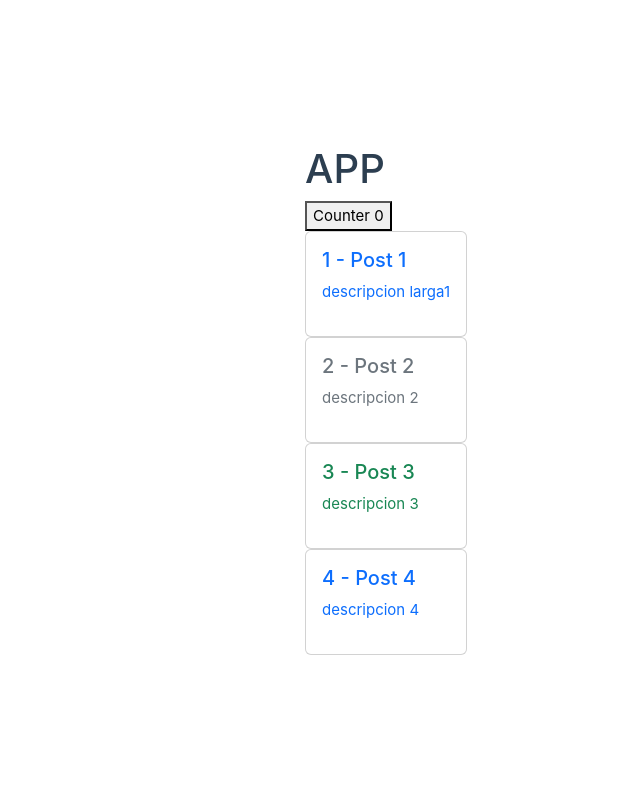
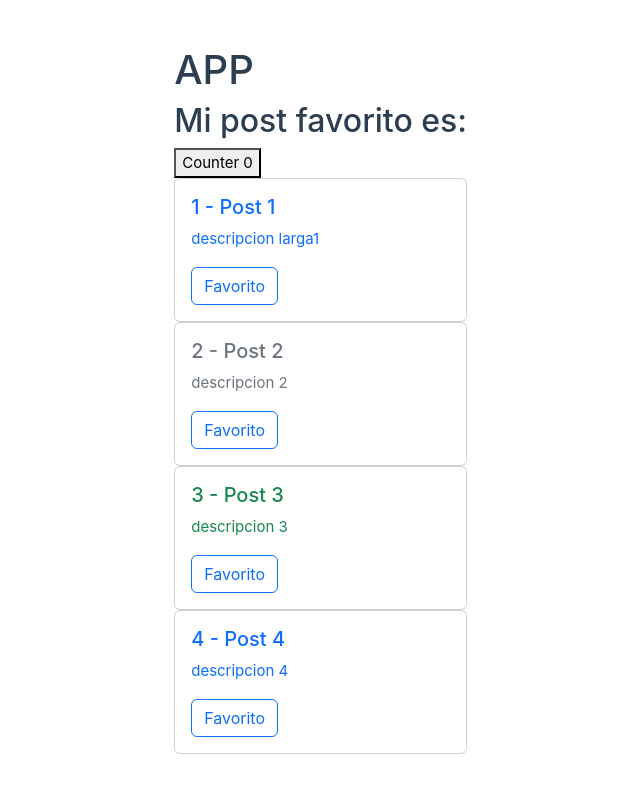
Before and after one commit to usar77e/vuejsUsuario, a Vue app in the folder api-cic-usuario/: page / in a window 1280 px wide. Shown: the top 792 px of the page, without its empty margins (161-801 px from the left). Built offline with nearby package versions, Linux system fonts and the light colour scheme.

Commit message:
componentes (3)
emitir eventos desde componente secundario a principal

```diff
--- a/api-cic-usuario/src/App.vue
+++ b/api-cic-usuario/src/App.vue
@@ -10,17 +10,24 @@
     {title: 'Post 3', id: 3, body: 'descripcion 3', colorText: 'success'},
     {title: 'Post 4', id: 4, body: 'descripcion 4', colorText: 'primary'},
   ])
+
+  const favorito = ref("");
+  const cambiarFavorito = (title) => {
+    favorito.value = title;
+  }
 </script>
 
 <template>
   <div class="container">
     <h1>APP</h1>
+    <h2>Mi post favorito es: {{ favorito }}</h2>
     <ButtonCounter/>
     <BlogPost v-for="post in posts"
       :title="post.title"
       :id="post.id"
       :body = "post.body"
       :colorText="post.colorText"
+      @cambiarFavorito="cambiarFavorito"
     />
   </div>
 
--- a/api-cic-usuario/src/components/BlogPost.vue
+++ b/api-cic-usuario/src/components/BlogPost.vue
@@ -12,6 +12,11 @@
         :class="`text-${colorText}`">
             <h5 class="card-title">{{ id }} - {{ title }}</h5>
             <p>{{ body}}</p>
+            <button
+                @click="$emit('cambiarFavorito', title)"
+                class="btn btn-outline-primary">
+                Favorito
+            </button>
         </div>
     </div>
 
```
